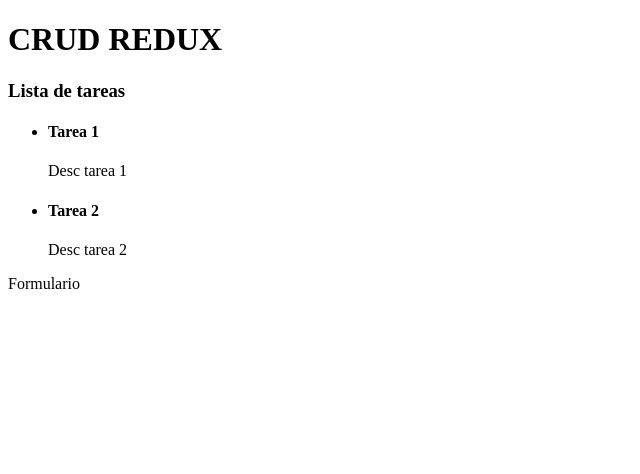
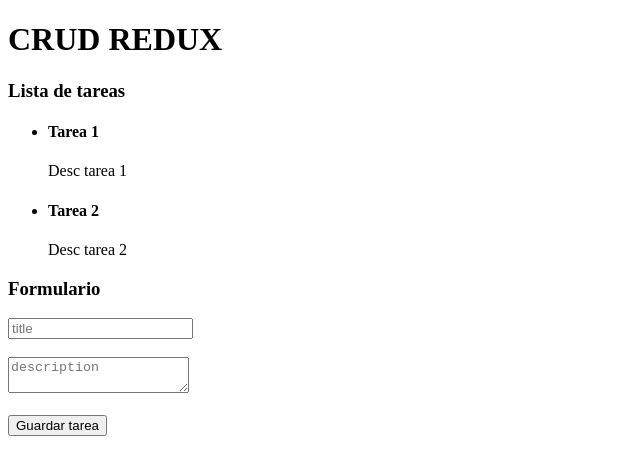
Before and after one commit to emisua/React-Redux-CRUD, a React (Vite) app: page / in a window 1280 px wide. Shown: the top 474 px of the page, without its empty margins (0-640 px from the left). Built offline with nearby package versions, Linux system fonts and the light colour scheme.

Commit message:
Preparo el dispatch para el envío de una tarea

```diff
--- a/package.json
+++ b/package.json
@@ -12,7 +12,8 @@
     "@reduxjs/toolkit": "^1.8.6",
     "react": "^18.2.0",
     "react-dom": "^18.2.0",
-    "react-redux": "^8.0.4"
+    "react-redux": "^8.0.4",
+    "uuid": "^9.0.0"
   },
   "devDependencies": {
     "@types/react": "^18.0.22",
--- a/src/App.jsx
+++ b/src/App.jsx
@@ -1,10 +1,7 @@
-import { useSelector } from 'react-redux';
 import TaskList from './components/TaskList';
 import TaskForm from './components/TaskForm';
 
 function App() {
-  const taskState = useSelector((state) => state.tasks);
-  console.log(taskState);
   return (
     <div className="App">
       <h1>CRUD REDUX</h1>
--- a/src/components/Task.jsx
+++ b/src/components/Task.jsx
@@ -1,10 +1,8 @@
-const Task = ({ tarea }) => {
-  return (
-    <div>
-      <h4>{tarea.title}</h4>
-      <p>{tarea.desc}</p>
-    </div>
-  );
-};
+const Task = ({ tarea }) => (
+  <div>
+    <h4>{tarea.title}</h4>
+    <p>{tarea.desc}</p>
+  </div>
+);
 
 export default Task;
--- a/src/components/TaskForm.jsx
+++ b/src/components/TaskForm.jsx
@@ -1,5 +1,57 @@
+import { useState } from 'react';
+import { useDispatch } from 'react-redux';
+import { addTask } from '../features/tasks/taskSlice';
+import { v4 as uuid } from 'uuid';
+
 const TaskForm = () => {
-  return <div>Formulario</div>;
+  const dispatch = useDispatch();
+
+  const [tarea, setTarea] = useState({
+    title: '',
+    desc: '',
+  });
+
+  const handleChange = (e) => {
+    setTarea({ ...tarea, [e.target.name]: e.target.value });
+  };
+
+  const handleSubmit = (e) => {
+    e.preventDefault();
+    tarea.id = uuid();
+    console.log('tarea enviada', tarea);
+    dispatch(addTask(tarea));
+    setTarea({
+      title: '',
+      desc: '',
+    });
+  };
+  return (
+    <div>
+      <h3>Formulario</h3>
+      <form onSubmit={handleSubmit}>
+        <div>
+          <input
+            type="text"
+            name="title"
+            value={tarea.title}
+            placeholder="title"
+            onChange={handleChange}
+          />
+        </div>
+        <br />
+        <div>
+          <textarea
+            name="desc"
+            placeholder="description"
+            value={tarea.desc}
+            onChange={handleChange}
+          ></textarea>
+        </div>
+        <br />
+        <button>Guardar tarea</button>
+      </form>
+    </div>
+  );
 };
 
 export default TaskForm;
--- a/src/components/TaskList.jsx
+++ b/src/components/TaskList.jsx
@@ -1,18 +1,22 @@
-import {useSelector} from 'react-redux'
-import Task from './Task'
+import { useSelector } from 'react-redux';
+import Task from './Task';
 
 const TaskList = () => {
-const tareas = useSelector(state => state.tasks)
-  return <div>
-    <h3>Lista de tareas</h3>
-    <ul>
-      {tareas.map(tarea => {
-        return(
-          <li><Task tarea={tarea}/></li>
-        )
-      })}
-    </ul>
-  </div>
+  const tareas = useSelector((state) => state.tasks);
+  return (
+    <div>
+      <h3>Lista de tareas</h3>
+      <ul>
+        {tareas.map((tarea) => {
+          return (
+            <li>
+              <Task tarea={tarea} key={tarea.id} />
+            </li>
+          );
+        })}
+      </ul>
+    </div>
+  );
 };
 
 export default TaskList;
--- a/src/features/tasks/taskSlice.js
+++ b/src/features/tasks/taskSlice.js
@@ -18,7 +18,12 @@
 export const taskSlice = createSlice({
   name: 'tasks',
   initialState,
-  reducers: {},
+  reducers: {
+    addTask: (state, action) => {
+      state = [...state, action.payload];
+    },
+  },
 });
 
+export const { addTask } = taskSlice.actions;
 export default taskSlice.reducer;
```
Also changed, not shown: 1 other file (tests, documents, lock files or other folders).
